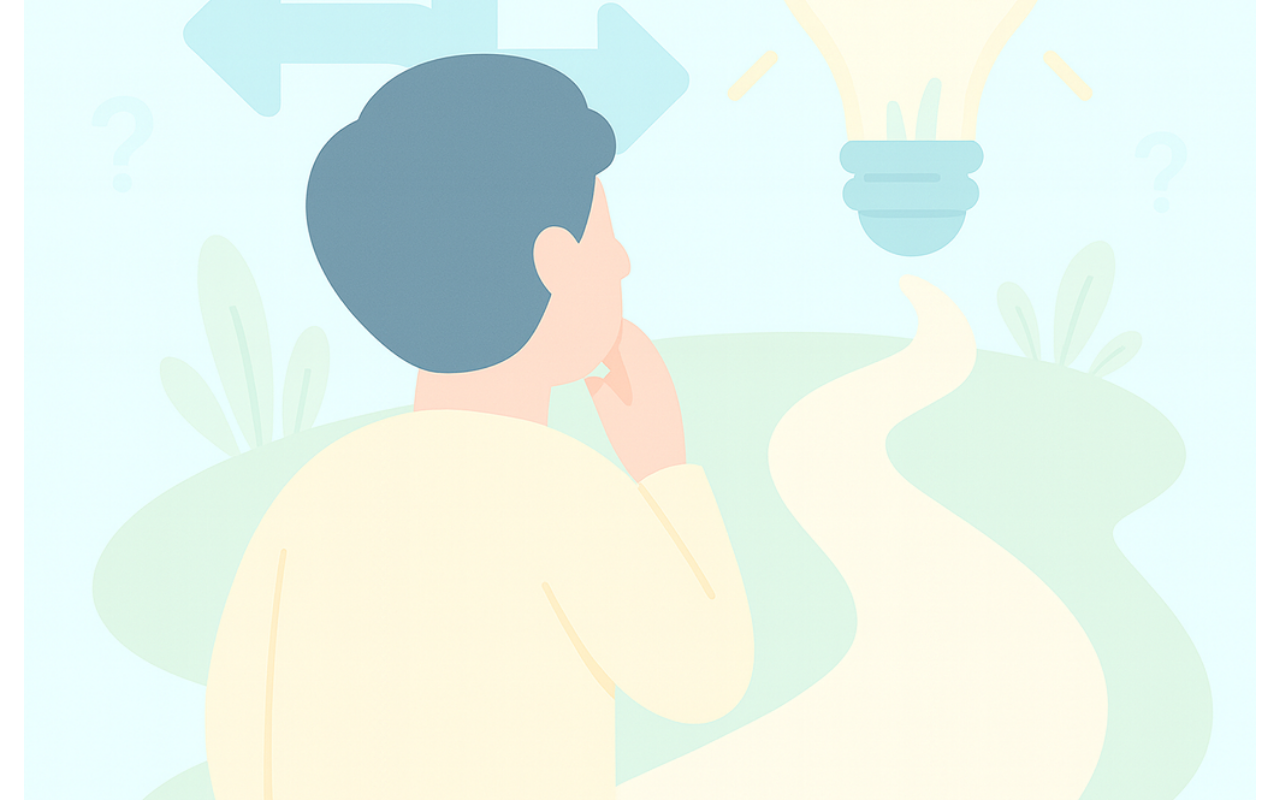
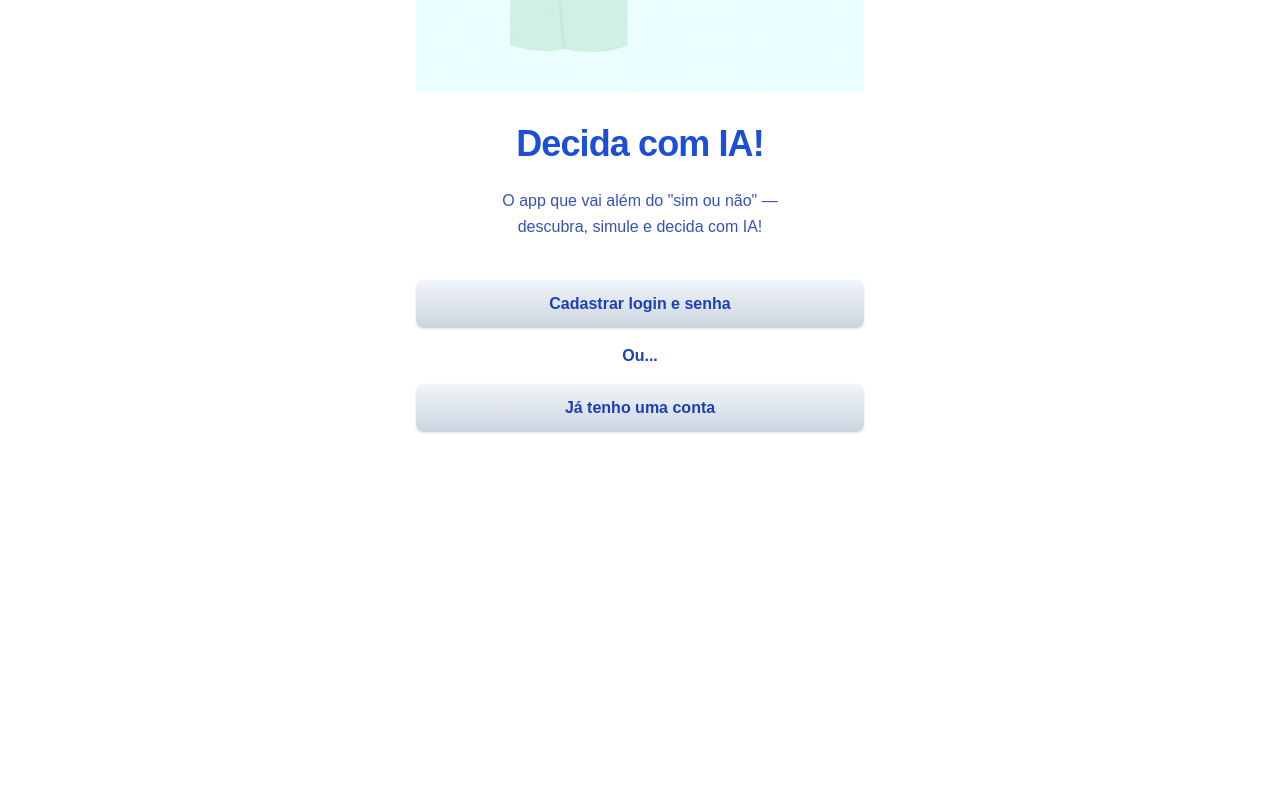
Before and after one commit to Lianagodoy/appindecisos, a Next.js app: page / in a window 1280 px wide. Shown: the part 620-1420 px from the top of the page. After the commit the page ends 1092 px from the top, so only its background shows below. Built offline with nearby package versions, Linux system fonts and the light colour scheme.

Commit message:
style(ui): ajustar layout da tela de saudacao com hero centralizado

```diff
--- a/app/page.tsx
+++ b/app/page.tsx
@@ -1,18 +1,18 @@
 // app/page.tsx
 import Link from "next/link";
-import Image from "next/image";
 
 export default function Home() {
   return (
-    <main className="min-h-dvh flex flex-col items-center justify-start gap-8 px-6 py-10">
+    <main className="min-h-dvh flex items-center justify-center px-6 py-10">
+      <div className="w-full max-w-md flex flex-col items-center gap-6">
 
         <img
           src="/asset/imagens-app/saudacao-hero.png"
           alt="Ilustração da tela de saudação"
-  className="w-full h-auto mb-2"
+          className="w-full h-auto"
         />
 
-      <h1 className="mt-4 text-4xl font-extrabold tracking-tight text-blue-700">
+        <h1 className="mt-2 text-4xl font-extrabold tracking-tight text-blue-700 text-center">
           Decida com IA!
         </h1>
 
@@ -20,7 +20,7 @@ export default function Home() {
           O app que vai além do "sim ou não" — descubra, simule e decida com IA!
         </p>
 
-      <div className="mt-6 w-full max-w-xs space-y-4">
+        <div className="mt-4 w-full space-y-4">
           <Link
             href="/auth?mode=signup"
             className="block w-full rounded-lg px-4 py-3 text-center font-semibold text-blue-800 shadow bg-gradient-to-b from-slate-100 to-slate-300 hover:from-slate-200 hover:to-slate-400 active:scale-[0.99]"
@@ -39,6 +39,7 @@ export default function Home() {
             Já tenho uma conta
           </Link>
         </div>
+      </div>
     </main>
   );
 }
```
Lines whose indentation alone changed are shown as unchanged.
